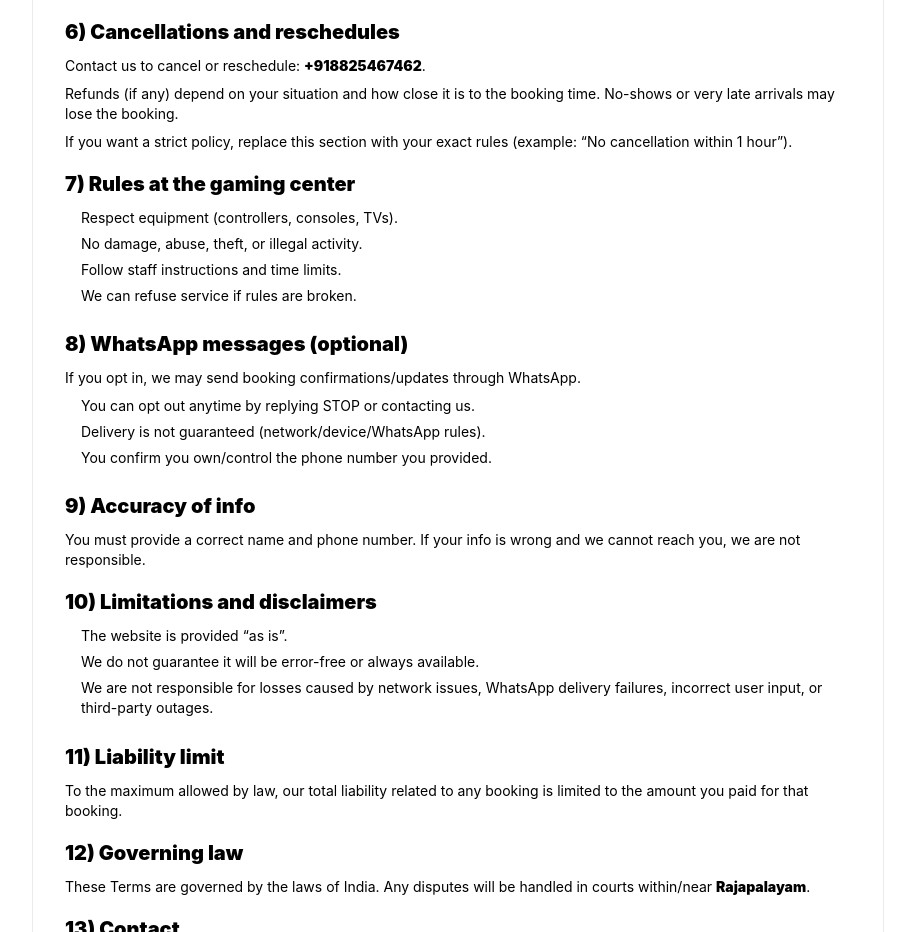
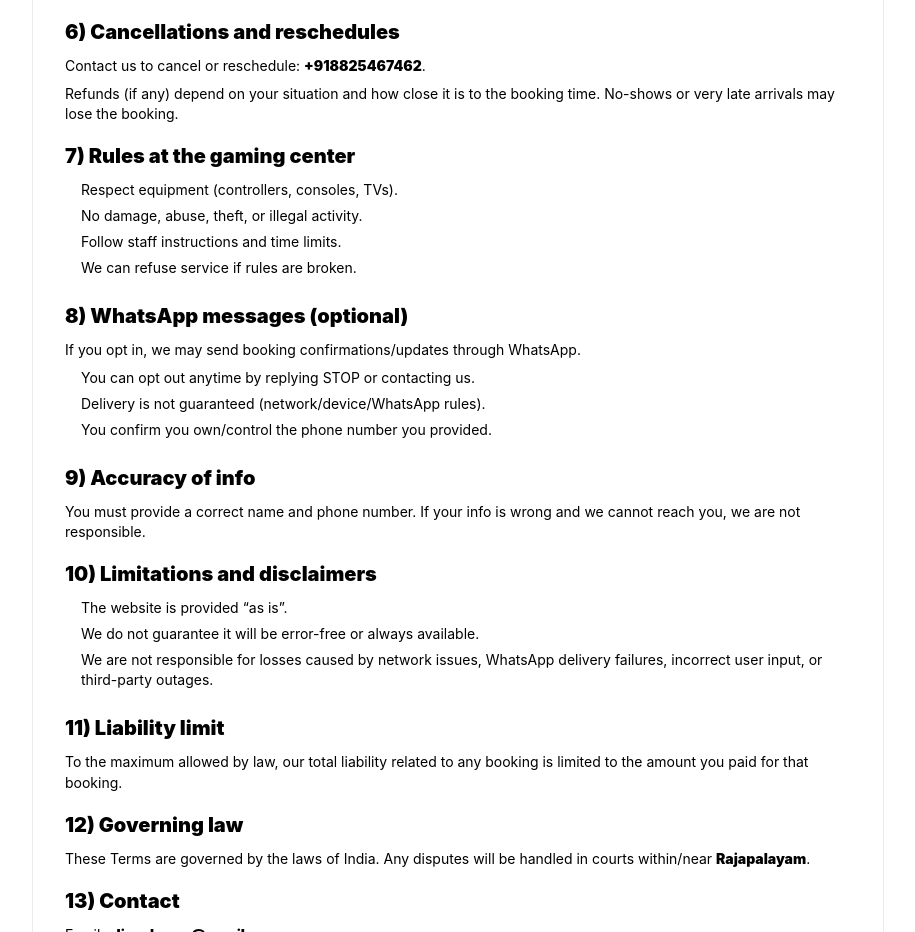
Before and after one commit to FalconG2001/fe-point-break-mvp, a Next.js app: page /terms-and-conditions in a window 1280 px wide. Shown: the part 780-1712 px from the top of the page, without its empty margins (182-1097 px from the left). Built offline with nearby package versions, Linux system fonts and the light colour scheme; what @mui/material-nextjs would draw is missing.

Commit message:
docs: Remove commented-out paragraph regarding strict cancellation policy.

```diff
--- a/app/terms-and-conditions/page.tsx
+++ b/app/terms-and-conditions/page.tsx
@@ -99,10 +99,10 @@ export default function TermsPage() {
                 the booking time. No-shows or very late arrivals may lose the
                 booking.
               </P>
-              <P sx={{ mt: 1 }}>
+              {/* <P sx={{ mt: 1 }}>
                 If you want a strict policy, replace this section with your
                 exact rules (example: “No cancellation within 1 hour”).
-              </P>
+              </P> */}
             </Section>
 
             <Section title="7) Rules at the gaming center">
```
